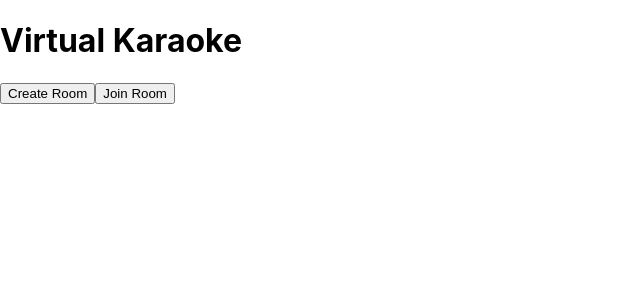
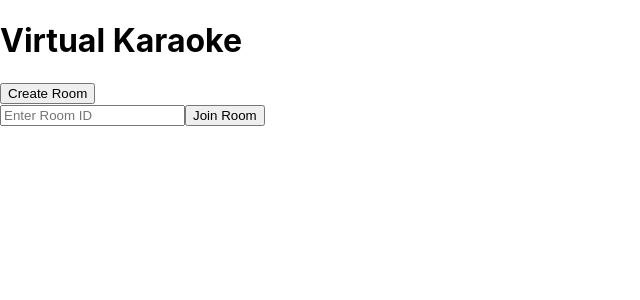
Before and after one commit to SvastikP/Virtual-Karaoke, a React (Create React App) app in the folder Implementation Project/Virtual Karaoke/client/: page / in a window 1280 px wide. Shown: the top 300 px of the page, without its empty margins (0-640 px from the left). Built offline with nearby package versions, Linux system fonts and the light colour scheme.

Commit message:
Join room

```diff
--- a/Implementation Project/Virtual Karaoke/client/src/App.css
+++ b/Implementation Project/Virtual Karaoke/client/src/App.css
@@ -1,4 +1,4 @@
-.home-container {
+.homeContainer {
   display: flex;
   flex-direction: column;
   align-items: center;
@@ -16,8 +16,26 @@
   font-weight: bold;
 }
 
-.button-container {
+.buttonContainer {
   display: flex;
   flex-direction: column;
   gap: 20px;
+  align-items: center;
 }
+
+.joinContainer {
+  display: flex;
+  flex-direction: row;
+  gap: 10px;
+  align-items: center;
+}
+
+.joinInput {
+  padding: 8px 12px;
+  font-size: 1rem;
+}
+
+.joinButton {
+  padding: 8px 12px;
+  font-size: 1rem;
+}
--- a/Implementation Project/Virtual Karaoke/client/src/pages/home.js
+++ b/Implementation Project/Virtual Karaoke/client/src/pages/home.js
@@ -1,4 +1,7 @@
+import { useState } from "react";
+
 function Home() {
+  const [joinRoomId, setJoinRoomId] = useState("");
 
   //Send POST request to backend to create room
   const createRoom = async () => {
@@ -12,16 +15,48 @@ function Home() {
     window.location.href = `/room/${roomId}`; //Send client to new room
   };
 
+  //Send POST reguest to backend to join room x
+  const joinRoom = async () => {
+     const res = await fetch("http://localhost:4000/join-room", {
+      method: "POST",
+      headers: { "Content-Type": "application/json" },
+      body: JSON.stringify({ roomId: joinRoomId })
+    });
+
+    const data = await res.json(); //Wait for data to be sent from backend
+
+    if(data.exists) {
+      window.location.href = `/room/${joinRoomId}`; //Send client to room
+    }
+    else {
+      alert("Room does not exist");
+    }
+
+  }
+
   return (
-    <div className="home-container">
-      <h1 className="title">Virtual Karaoke</h1>
+  <div className="homeContainer">
+    <h1 className="title">Virtual Karaoke</h1>
 
-      <div className="button-container">
-        <button onClick={createRoom}>Create Room</button>
-        <button>Join Room</button>
+    <div className="buttonContainer">
+      <button onClick={createRoom}>Create Room</button>
+
+      <div className="joinContainer">
+        <input
+          type="text"
+          placeholder="Enter Room ID"
+          className="joinInput"
+          value={joinRoomId}
+          onChange={(e) => setJoinRoomId(e.target.value)}
+        />
+        <button onClick={joinRoom}>Join Room</button>
       </div>
+
     </div>
-  );
+
+  </div>
+);
+
 }
 
 export default Home;
```
Also changed, not shown: 1 other file (tests, documents, lock files or other folders).
